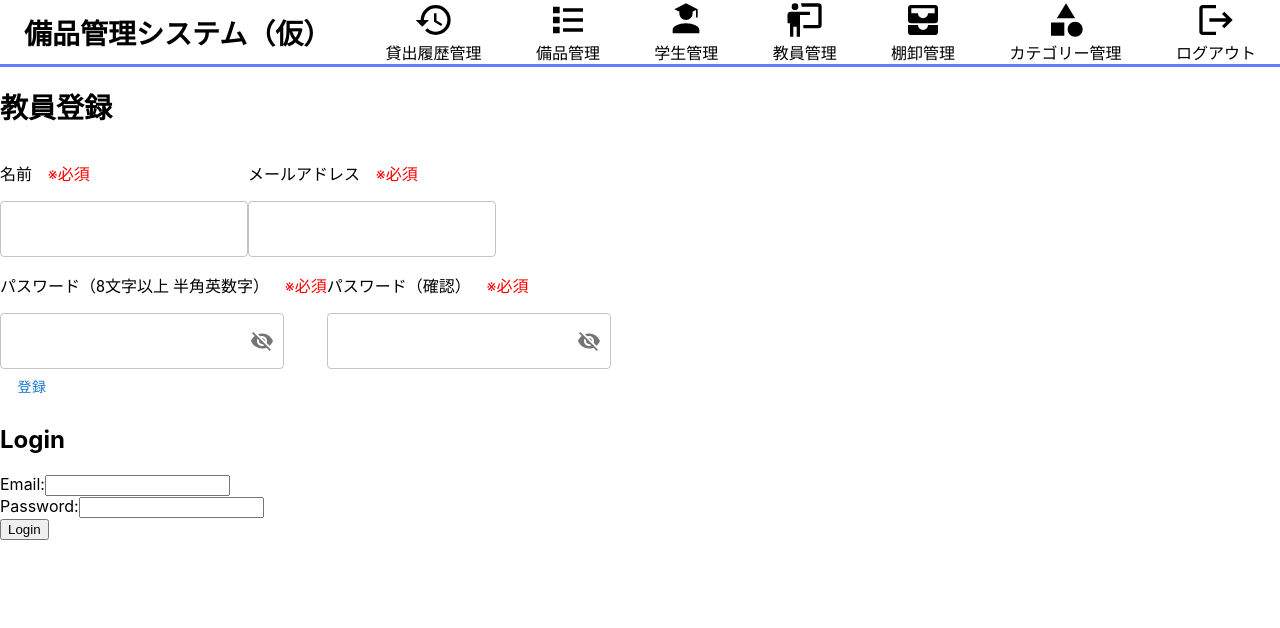
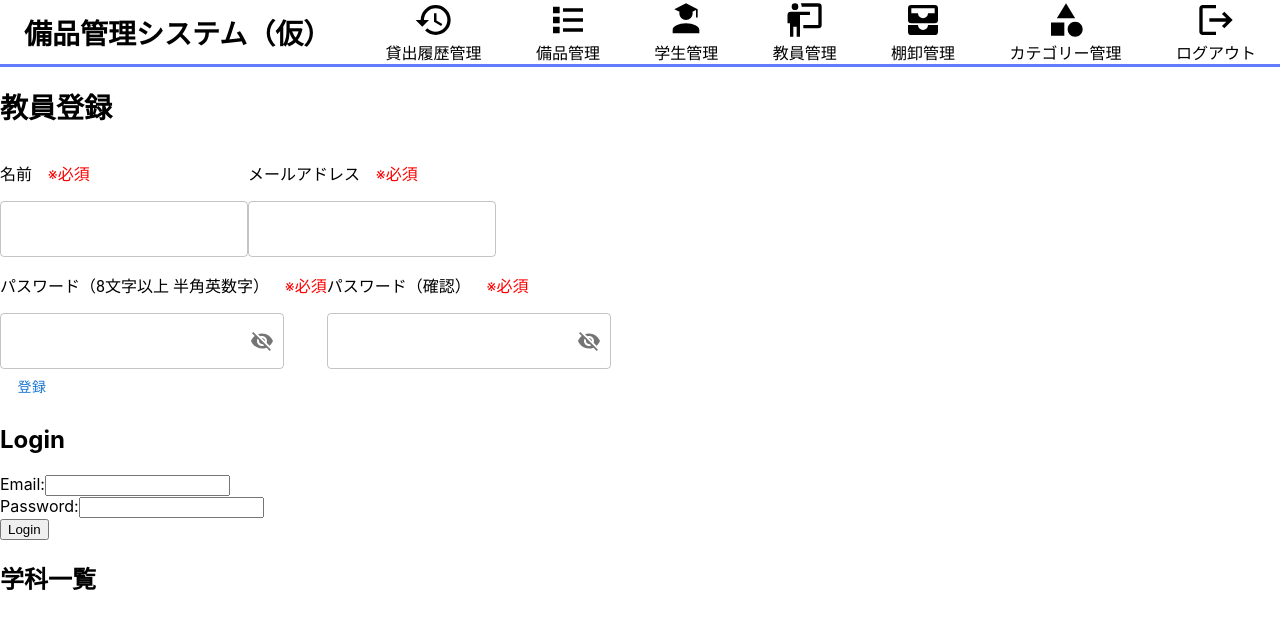
Before and after one commit to takumiTakahata/equipment_management_system, a React (Create React App) app in the folder equipment_management_app/: page /department_list in a window 1280 px wide. Shown: the top 628 px of the page. Built offline with nearby package versions, Linux system fonts and the light colour scheme.

Commit message:
学科一覧ページ作成・route設定

```diff
--- /dev/null
+++ b/equipment_management_app/src/components/department_list.tsx
@@ -0,0 +1,9 @@
+function DepartmentList() {
+  return (
+    <div>
+      <h2>学科一覧</h2>
+    </div>
+  );
+}
+
+export default DepartmentList;
--- a/equipment_management_app/src/routes/admin_route.tsx
+++ b/equipment_management_app/src/routes/admin_route.tsx
@@ -6,6 +6,7 @@ import EquipmentRegister from "../components/equipment_register";
 import EquipmentEdit from "../components/equipment_edit";
 import TeacherList from "../components/teacher_list";
 import TeacherEdit from "../components/teacher_edit";
+import DepartmentList from "../components/department_list";
 
 function AdminRoute() {
   return (
@@ -25,6 +26,8 @@ function AdminRoute() {
         <Route path="/teacher_list" element={<TeacherList />} />
         {/* 教員編集画面 */}
         <Route path="/teacher_edit" element={<TeacherEdit />} />
+        {/* 学科一覧画面 */}
+        <Route path="/department_list" element={<DepartmentList />} />
       </Routes>
     </div>
   );
```
